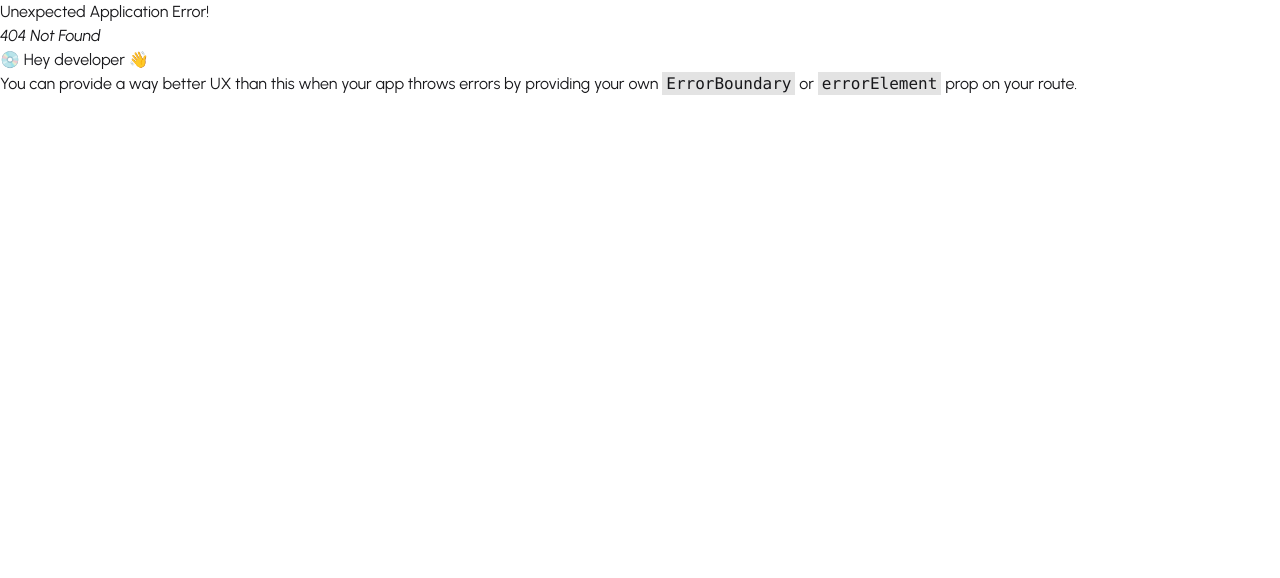
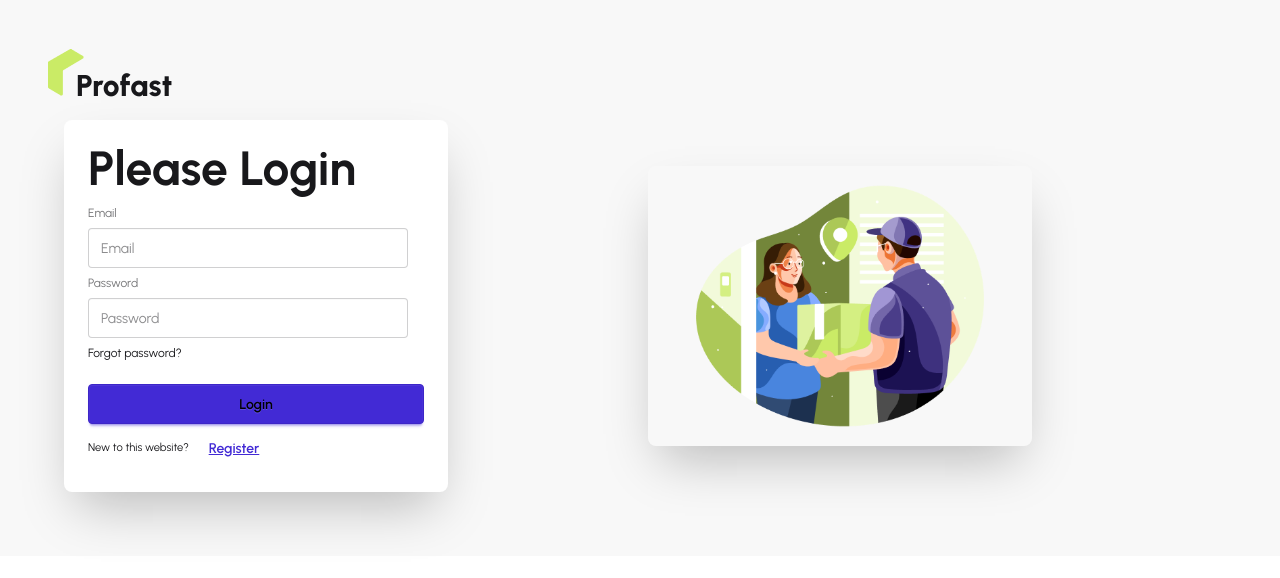
Before and after one commit to Topan-Roy/first-persel-client, a React (Vite) app: page /login in a window 1280 px wide. Before the commit this address had no page. Shown: the top 578 px of the page. Built offline with nearby package versions, Linux system fonts and the light colour scheme.

Commit message:
added login

```diff
--- a/package.json
+++ b/package.json
@@ -15,6 +15,7 @@
     "react": "^19.1.0",
     "react-dom": "^19.1.0",
     "react-fast-marquee": "^1.6.5",
+    "react-hook-form": "^7.58.1",
     "react-icons": "^5.5.0",
     "react-responsive-carousel": "^3.2.23",
     "react-router": "^7.6.2",
--- /dev/null
+++ b/src/Layout/AuthLayout.jsx
@@ -0,0 +1,28 @@
+import React from 'react';
+import { Outlet } from 'react-router';
+import authImg from '../assets/authImage.png'
+import ProFirstLogo from '../Pages/Shared/ProFirstLogo/ProFirstLogo';
+
+
+const AuthLayout = () => {
+    return (
+        <div className="p-12 bg-base-200">
+            <div>
+               <ProFirstLogo></ProFirstLogo>
+            </div>
+            <div className="hero-content flex-col lg:flex-row-reverse">
+                <div className='flex-1'>
+                    <img
+                        src={authImg}
+                        className="max-w-sm rounded-lg shadow-2xl"
+                    />
+                </div>
+                <div className='flex-1'>
+                    <Outlet></Outlet>
+                </div>
+            </div>
+        </div>
+    );
+};
+
+export default AuthLayout;
--- /dev/null
+++ b/src/Pages/Authentication/Login/Login.jsx
@@ -0,0 +1,54 @@
+import React from 'react';
+import { useForm } from 'react-hook-form';
+import { Link } from 'react-router';
+// import SocialLogin from '../SocialLogin/SocialLogin';
+
+const Login = () => {
+    const { register, handleSubmit, formState: { errors } } = useForm();
+
+    const onSubmit = data => {
+        console.log(data);
+    }
+
+    return (
+        <div className="card bg-base-100 w-full max-w-sm shrink-0 shadow-2xl">
+            <div className="card-body">
+                <h1 className="text-5xl font-bold">Please Login</h1>
+                <form onSubmit={handleSubmit(onSubmit)}>
+                    <fieldset className="fieldset">
+
+                        <label className="label">Email</label>
+                        <input
+                            type="email"
+                            {...register('email')}
+                            className="input" placeholder="Email" />
+
+
+                        <label className="label">Password</label>
+                        <input
+                            type="password"
+                            {...register('password', {
+                                required: true,
+                                minLength: 6
+                            })}
+                            className="input" placeholder="Password" />
+                        {
+                            errors.password?.type === 'required' && <p className='text-red-500'>Password is required</p>
+                        }
+                        {
+                            errors.password?.type === 'minLength' && <p className='text-red-500'>Password Must be 6 characters or longer</p>
+                        }
+
+                        <div><a className="link link-hover">Forgot password?</a></div>
+
+                        <button className="btn btn-primary text-black mt-4">Login</button>
+                    </fieldset>
+                    <p><small>New to this website? <Link className="btn btn-link" to="/register">Register</Link></small></p>
+                </form>
+                {/* <SocialLogin></SocialLogin> */}
+            </div>
+        </div>
+    );
+};
+
+export default Login;
--- a/src/Router/Router.jsx
+++ b/src/Router/Router.jsx
@@ -1,6 +1,8 @@
 import { createBrowserRouter } from "react-router";
 import RootLayout from "../Layout/RootLayout";
 import Home from "../Pages/Home/Home/Home";
+import AuthLayout from "../Layout/AuthLayout";
+import Login from "../Pages/Authentication/Login/Login";
 
 export const router = createBrowserRouter([
     {
@@ -13,4 +15,14 @@
             }
         ]
     },
+    {
+        path:'/',
+        Component:AuthLayout,
+        children:[
+            {
+                path:'login',
+                Component:Login
+            }
+        ]
+    }
 ]);
```
Also changed, not shown: 1 other file (tests, documents, lock files or other folders).
